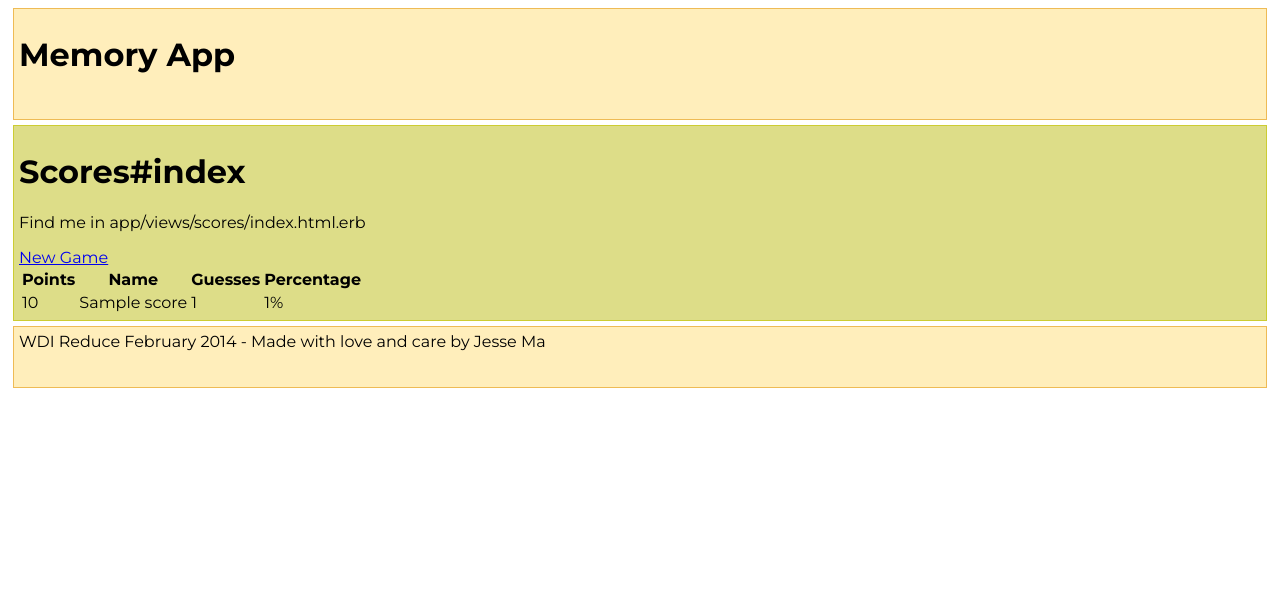
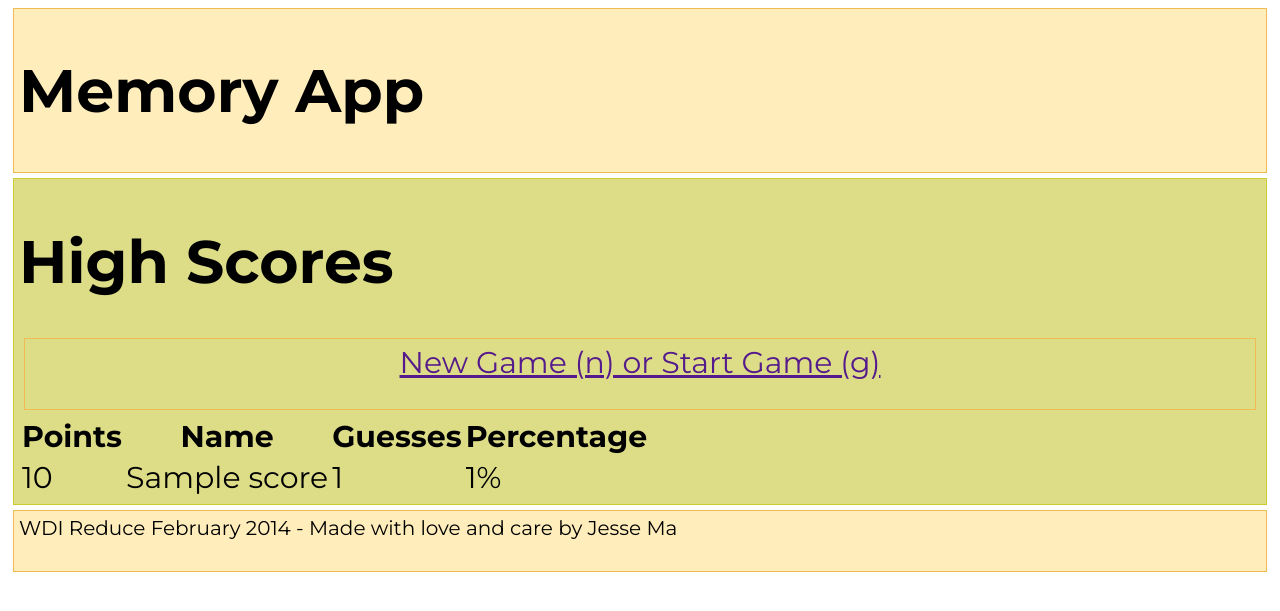
Before and after one commit to CH-JesseMa/memory_app, a Rails app: page /scores in a window 1280 px wide. Shown: the top 611 px of the page. Run offline with Rails 7, Linux system fonts and the light colour scheme; tables that the repository leaves empty hold one stand-in row (values such as "Sample post"); some libraries are stand-ins or nearby versions.

Commit message:
add tile

```diff
--- a/app/assets/stylesheets/style.css
+++ b/app/assets/stylesheets/style.css
@@ -1,6 +1,6 @@
 body {
    min-width: 640px;
-   font: 25px;
+   font-size: 30px;
    font-family: 'Montserrat', sans-serif;
    background: #fff;
   }
@@ -13,6 +13,10 @@ header, footer {
    border: 1px solid #eebb55;
    background: #ffeebb;
    }
+
+footer, #metricsDiv {
+  font-size: 20px;
+}
 
 #rulesDiv, #timerDiv, #pointsDiv, #metricsDiv, #elementDiv, #newDiv, #buttonDiv, #scoresDiv {
   height: 60px;
--- a/app/views/scores/index.html.erb
+++ b/app/views/scores/index.html.erb
@@ -1,6 +1,6 @@
-<h1>Scores#index</h1>
-<p>Find me in app/views/scores/index.html.erb</p>
-<%= link_to "New Game", root_path %>
+<h1>High Scores</h1>
+
+<div id='newDiv'><a id='new' href="">New Game (n) or Start Game (g)</a></div>
 
 <table id='scoresTable'>
   <tr>
@@ -23,7 +23,7 @@
       <td><%= score.guesses %></td>
       <td>
         <% if score.guesses != 0 %>
-          <%= score.correct / score.guesses %>%
+          <%= (score.correct / score.guesses) %>%
         <% else %>
           0%
         <% end  %>
```
Also changed, not shown: app/assets/images/tile.png (added).
